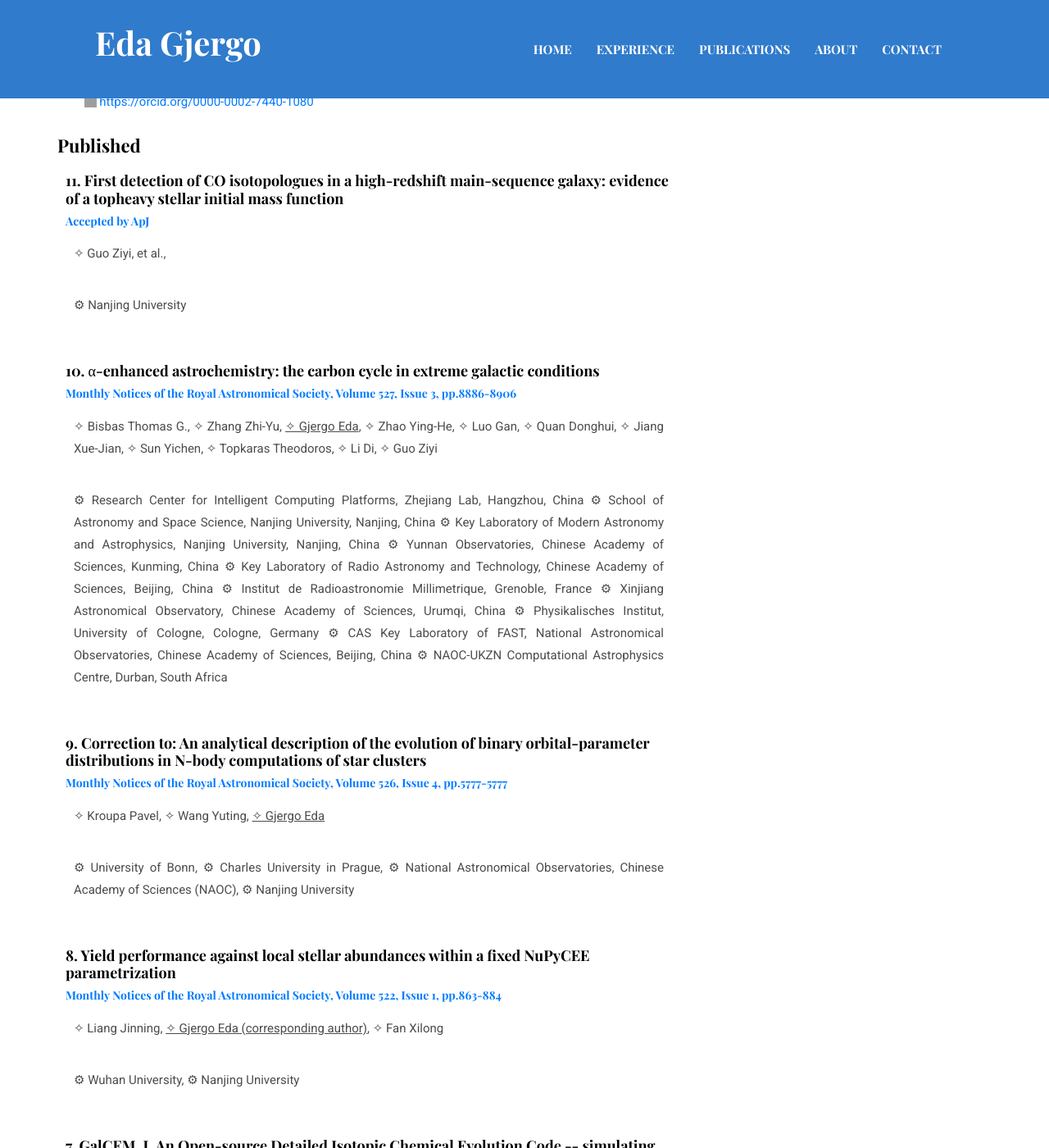
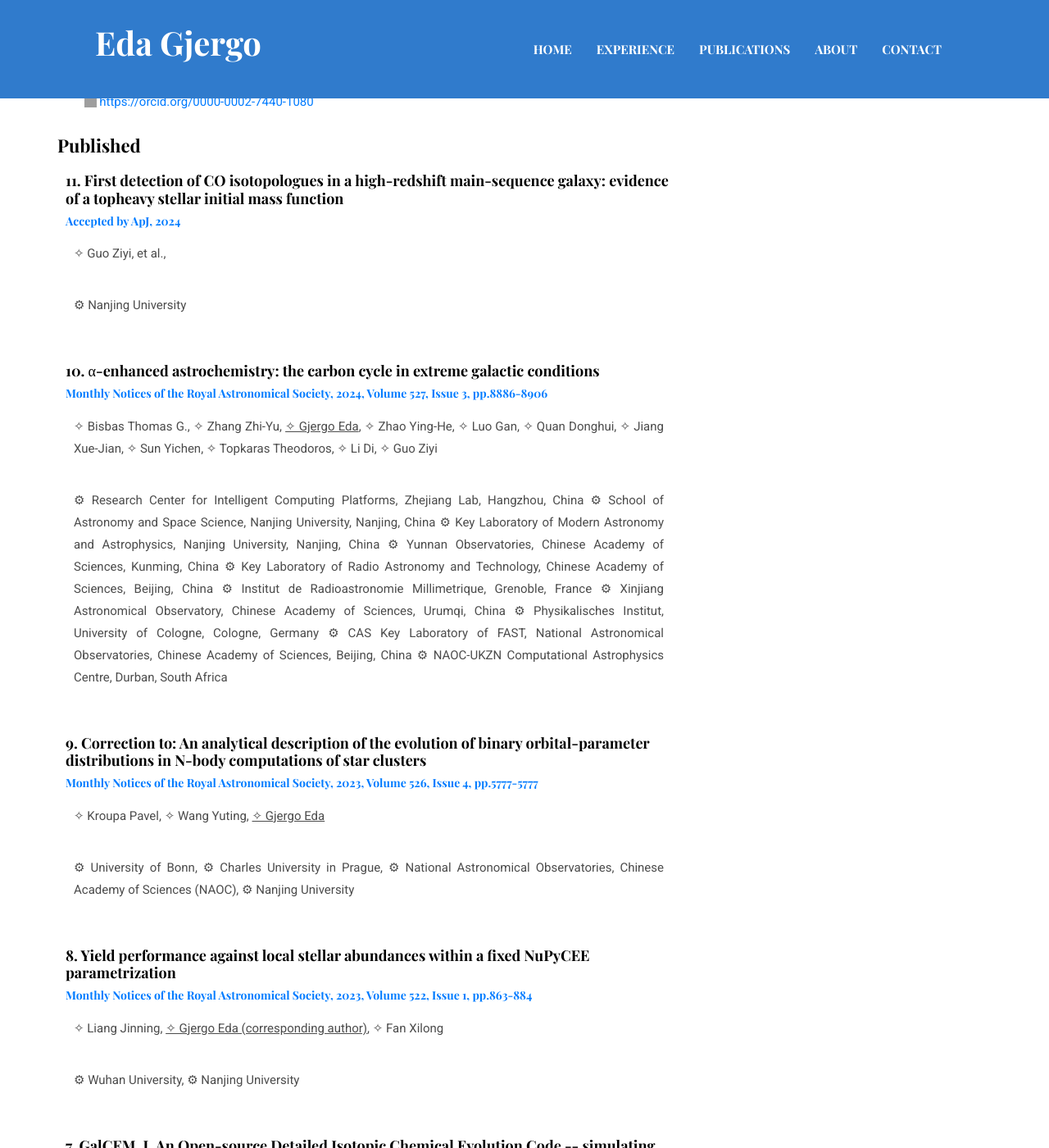
Before and after one commit to egjergo/egjergo.github.io, a Jekyll site: the page built from _pages/publications.md, in a window 1280 px wide and 1400 px high, scrolled down 534 px. Shown: the whole window at 82% size. Built offline with Jekyll 4.4.1, drawn with Linux system fonts in a browser that asks for light colours; grey boxes are pictures that could not be loaded.

Commit message:
Update publications.md

```diff
--- a/_pages/publications.md
+++ b/_pages/publications.md
@@ -114,7 +114,7 @@ class="underline"
     <div class="card">
       <h5>11. First detection of CO isotopologues in a high-redshift main-sequence galaxy: evidence of a topheavy
 stellar initial mass function</h5>
-      <h6><a target="_blank" href="https://ui.adsabs.harvard.edu/abs/2024MNRAS.527.8886B/abstract">Accepted by ApJ</a></h6>
+      <h6><a target="_blank" href="https://ui.adsabs.harvard.edu/abs/2024MNRAS.527.8886B/abstract">Accepted by ApJ, 2024</a></h6>
       <p>
       &#10023; Guo Ziyi, et al.,
       </p>
@@ -124,7 +124,7 @@ stellar initial mass function</h5>
     </div>
     <div class="card">
       <h5>10. &alpha;-enhanced astrochemistry: the carbon cycle in extreme galactic conditions</h5>
-      <h6><a target="_blank" href="https://ui.adsabs.harvard.edu/abs/2024MNRAS.527.8886B/abstract">Monthly Notices of the Royal Astronomical Society, Volume 527, Issue 3, pp.8886-8906</a></h6>
+      <h6><a target="_blank" href="https://ui.adsabs.harvard.edu/abs/2024MNRAS.527.8886B/abstract">Monthly Notices of the Royal Astronomical Society, 2024, Volume 527, Issue 3, pp.8886-8906</a></h6>
       <p>
       &#10023; Bisbas Thomas G.,
       &#10023; Zhang Zhi-Yu,
@@ -153,7 +153,7 @@ stellar initial mass function</h5>
     </div>
     <div class="card">
       <h5>9. Correction to: An analytical description of the evolution of binary orbital-parameter distributions in N-body computations of star clusters</h5>
-      <h6><a target="_blank" href="https://ui.adsabs.harvard.edu/abs/2023MNRAS.526.5777K/abstract">Monthly Notices of the Royal Astronomical Society, Volume 526, Issue 4, pp.5777-5777</a></h6>
+      <h6><a target="_blank" href="https://ui.adsabs.harvard.edu/abs/2023MNRAS.526.5777K/abstract">Monthly Notices of the Royal Astronomical Society, 2023, Volume 526, Issue 4, pp.5777-5777</a></h6>
       <p>
       &#10023; Kroupa Pavel,
       &#10023; Wang Yuting,
@@ -168,7 +168,7 @@ stellar initial mass function</h5>
     </div>
     <div class="card">
       <h5>8. Yield performance against local stellar abundances within a fixed NuPyCEE parametrization</h5>
-      <h6><a target="_blank" href="https://ui.adsabs.harvard.edu/abs/2023MNRAS.522..863L/abstract">Monthly Notices of the Royal Astronomical Society, Volume 522, Issue 1, pp.863-884</a></h6>
+      <h6><a target="_blank" href="https://ui.adsabs.harvard.edu/abs/2023MNRAS.522..863L/abstract">Monthly Notices of the Royal Astronomical Society, 2023, Volume 522, Issue 1, pp.863-884</a></h6>
       <p>
       &#10023; Liang Jinning,
       <u>&#10023; Gjergo Eda (corresponding author)</u>,
```
